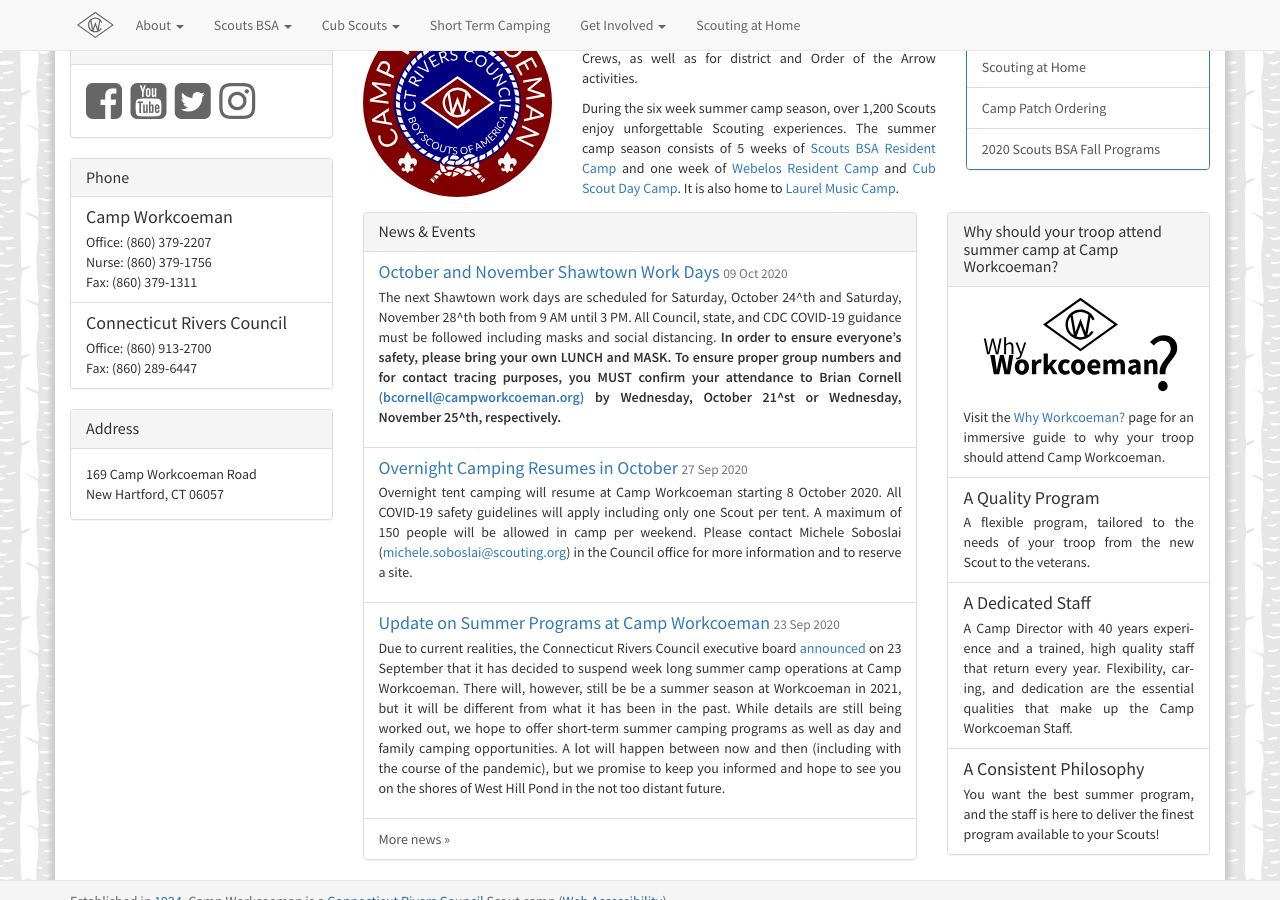
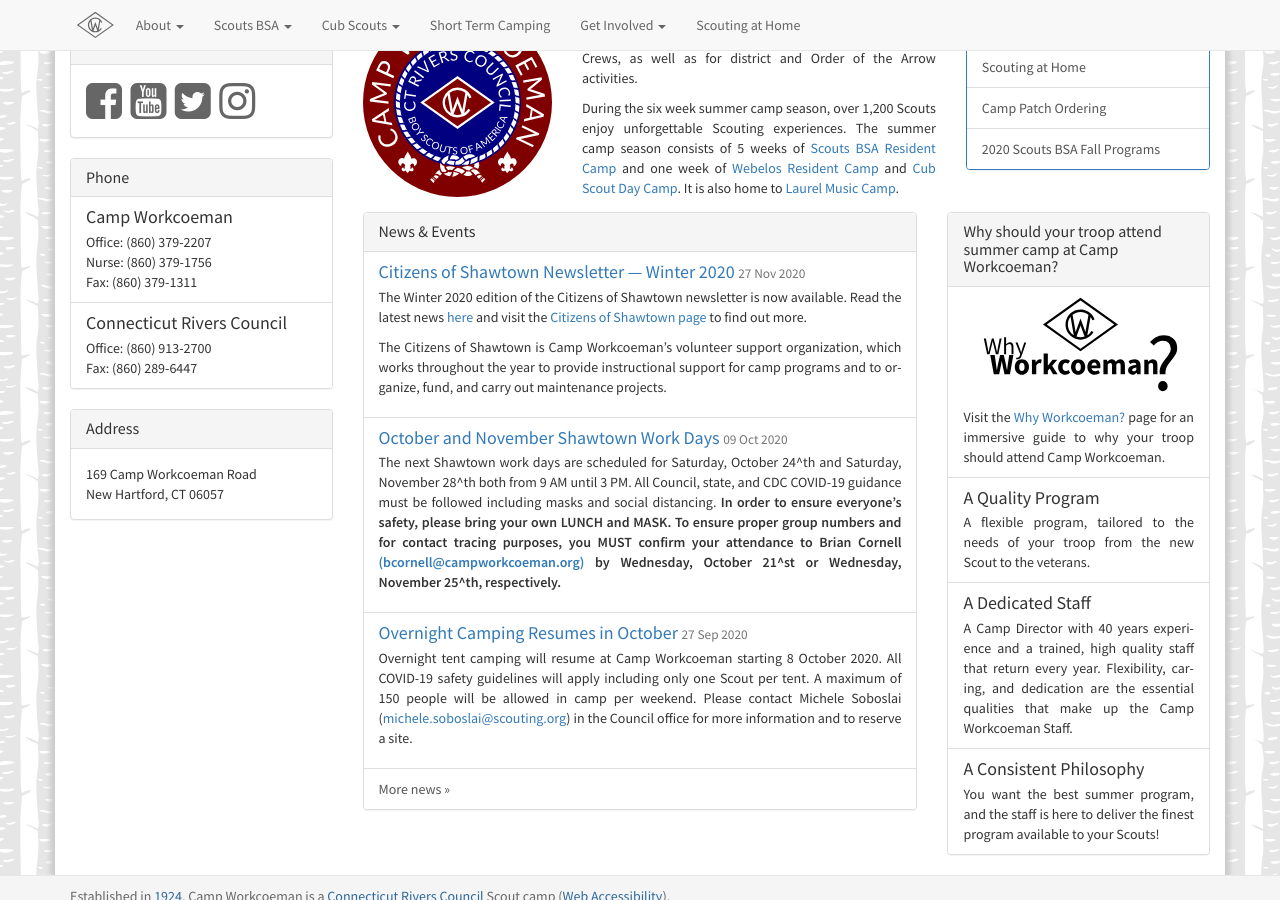
Before and after one commit to campworkcoeman/campworkcoeman.org, a Jekyll site: the page built from index.html, in a window 1280 px wide and 900 px high, scrolled down 829 px. Built offline with Jekyll 4.4.1, drawn with Linux system fonts in a browser that asks for light colours; nearby versions of some CDN libraries; Markdown is read by kramdown in place of the engine named in the settings.

Commit message:
Add Shawtown winter 2020 newsletter.

```diff
--- /dev/null
+++ b/about/news/_posts/2020-11-27-shawtown-newsletter-winter-2020.md
@@ -0,0 +1,9 @@
+---
+published: true
+layout: news-item
+title: Citizens of Shawtown Newsletter &mdash; Winter 2020
+---
+
+The Winter 2020 edition of the Citizens of Shawtown newsletter is now available. Read the latest news [here]({{ site.url }}/pdf/2020/shawtown-winter-2020.pdf) and visit the [Citizens of Shawtown page]({{ site.url }}/get-involved/citizens-of-shawtown/) to find out more.
+
+The Citizens of Shawtown is Camp Workcoeman's volunteer support organization, which works throughout the year to provide instructional support for camp programs and to organize, fund, and carry out maintenance projects.
--- a/get-involved/citizens-of-shawtown/index.md
+++ b/get-involved/citizens-of-shawtown/index.md
@@ -42,7 +42,7 @@
 The Citizens of Shawtown periodically publishes a newsletter updating its members about the organization's activities and about happenings at camp. The newsletter is sent to members and posted on the camp website.
 
 > %list-group%
-> <a href="{{ site.url }}/pdf/2020/shawtown-summer-2020.pdf" class="list-group-item">Summer 2020 Newsletter</a>
+> <a href="{{ site.url }}/pdf/2020/shawtown-winter-2020.pdf" class="list-group-item">Winter 2020 Newsletter</a>
 > <a href="{{ site.url }}/get-involved/citizens-of-shawtown/archive/" class="list-group-item">Newsletter Archive</a>
 
 ## How do I join?
```
Also changed, not shown: get-involved/citizens-of-shawtown/archive.md (+1 -0 lines), 1 other file.
